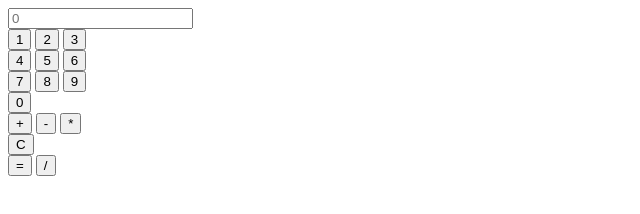
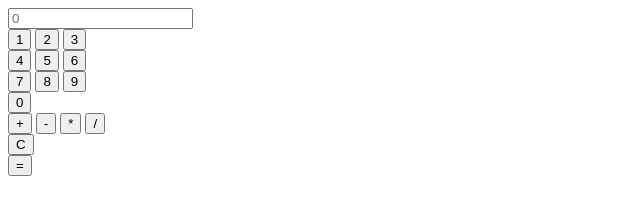
Before and after one commit to ostapkmyta/calculator-ht, a plain HTML site: page index.html in a window 1280 px wide. Shown: the whole page, without its empty margins (0-640 px from the left). Drawn offline with Linux system fonts and the light colour scheme.

Commit message:
sample code

```diff
--- a/index.html
+++ b/index.html
@@ -28,11 +28,11 @@
             <button>+</button>
             <button>-</button>
             <button>*</button>
+            <button>/</button>
         </div>
         <button class="ers">C</button>
         <br>
         <button class="eq">=</button>
-        <button class="divide">/</button>
     </section>
     <script src="js/index.js"></script>
 </body>
```
